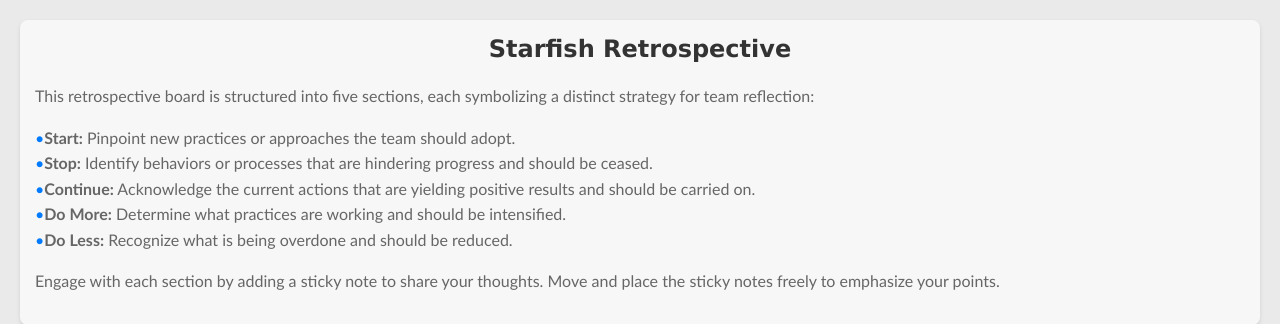
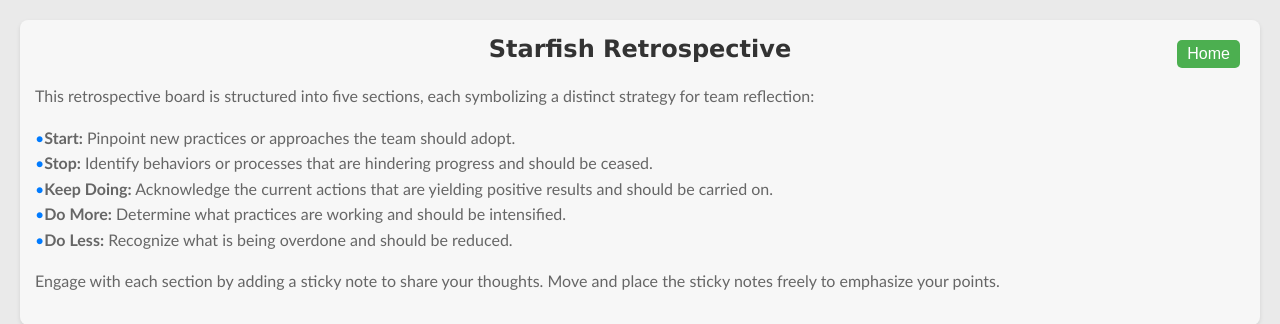
Before and after one commit to sponnaluru/retrospective-app, a Flask app: template templates/starfish_board.html in a window 1280 px wide. Shown: the top 324 px of the page. Run offline with Flask 3, Linux system fonts and the light colour scheme; the template is opened without the code that fills it, so the values that code supplies are empty; some libraries are stand-ins or nearby versions.

Commit message:
Home button added

```diff
--- a/static/style.css
+++ b/static/style.css
@@ -188,6 +188,8 @@ h2 {
 }
 
 .board-description {
+    position: relative; /* Add this to make it a reference for absolute positioning */
+    padding-top: 50px; /* Add space for the button */
     margin: 20px;
     padding: 15px;
     background-color: #f7f7f7;
@@ -318,3 +320,38 @@ button:hover {
 #board-startStopContinue {
     background-image: url('path-to-startStopContinue-background.jpg');
 }
+
+.home-button-container {
+    position: absolute;
+    top: 10px; /* Adjust as needed */
+    right: 10px; /* Adjust as needed */
+    margin: 10px;
+    z-index: 20;
+}
+
+button {
+    padding: 5px 10px;
+    background-color: #4CAF50; /* or any color you prefer */
+    color: white;
+    border: none;
+    border-radius: 5px;
+    cursor: pointer;
+    font-size: 16px; /* or the size you prefer */
+}
+
+button:hover {
+    background-color: #45a049; /* a slightly darker shade for hover effect */
+}
+
+.home-button {
+    border: none;
+    background: none;
+    cursor: pointer;
+    padding: 0;
+}
+
+.home-button img {
+    width: 24px;
+    height: 24px;
+    display: block;
+}
--- a/templates/4step_board.html
+++ b/templates/4step_board.html
@@ -8,6 +8,9 @@
 </head>
 <body>
     <div class="board-description">
+        <div class="home-button-container">
+            <button onclick="location.href='/'">Home</button>
+        </div>
         <h2>The 4-step Retrospective</h2>
         <p>This retrospective board is divided into four sections, each representing a different area of focus:</p>
         <ul>
--- a/templates/plusDelta_board.html
+++ b/templates/plusDelta_board.html
@@ -8,6 +8,9 @@
 </head>
 <body>
     <div class="board-description">
+        <div class="home-button-container">
+            <button onclick="location.href='/'">Home</button>
+        </div>
         <h2>Plus Delta Retrospective</h2>
         <p>The Plus Delta Retrospective board is focused on continuous improvement, broken down into two main categories:</p>
         <ul>
--- a/templates/sailboat_board.html
+++ b/templates/sailboat_board.html
@@ -8,6 +8,9 @@
 </head>
 <body>
     <div class="board-description">
+        <div class="home-button-container">
+            <button onclick="location.href='/'">Home</button>
+        </div>
         <h2>Sailboat Retrospective</h2>
         <p>The Sailboat Retrospective board is visually themed to resemble a journey at sea, segmented into different concepts:</p>
         <ul>
--- a/templates/starfish_board.html
+++ b/templates/starfish_board.html
@@ -8,12 +8,15 @@
 </head>
 <body>
     <div class="board-description">
+        <div class="home-button-container">
+            <button onclick="location.href='/'">Home</button>
+        </div>
         <h2>Starfish Retrospective</h2>
         <p>This retrospective board is structured into five sections, each symbolizing a distinct strategy for team reflection:</p>
         <ul>
             <li><strong>Start:</strong> Pinpoint new practices or approaches the team should adopt.</li>
             <li><strong>Stop:</strong> Identify behaviors or processes that are hindering progress and should be ceased.</li>
-            <li><strong>Continue:</strong> Acknowledge the current actions that are yielding positive results and should be carried on.</li>
+            <li><strong>Keep Doing:</strong> Acknowledge the current actions that are yielding positive results and should be carried on.</li>
             <li><strong>Do More:</strong> Determine what practices are working and should be intensified.</li>
             <li><strong>Do Less:</strong> Recognize what is being overdone and should be reduced.</li>
         </ul>
--- a/templates/startStopContinue_board.html
+++ b/templates/startStopContinue_board.html
@@ -8,6 +8,9 @@
 </head>
 <body>
     <div class="board-description">
+        <div class="home-button-container">
+            <button onclick="location.href='/'">Home</button>
+        </div>
         <h2>Start Stop Continue Retrospective</h2>
         <p>This retrospective board enables a straightforward review of team practices with three clear prompts:</p>
         <ul>
```
Also changed, not shown: instance/mydatabase.db, static/images/home.png (added), 2 other files.
